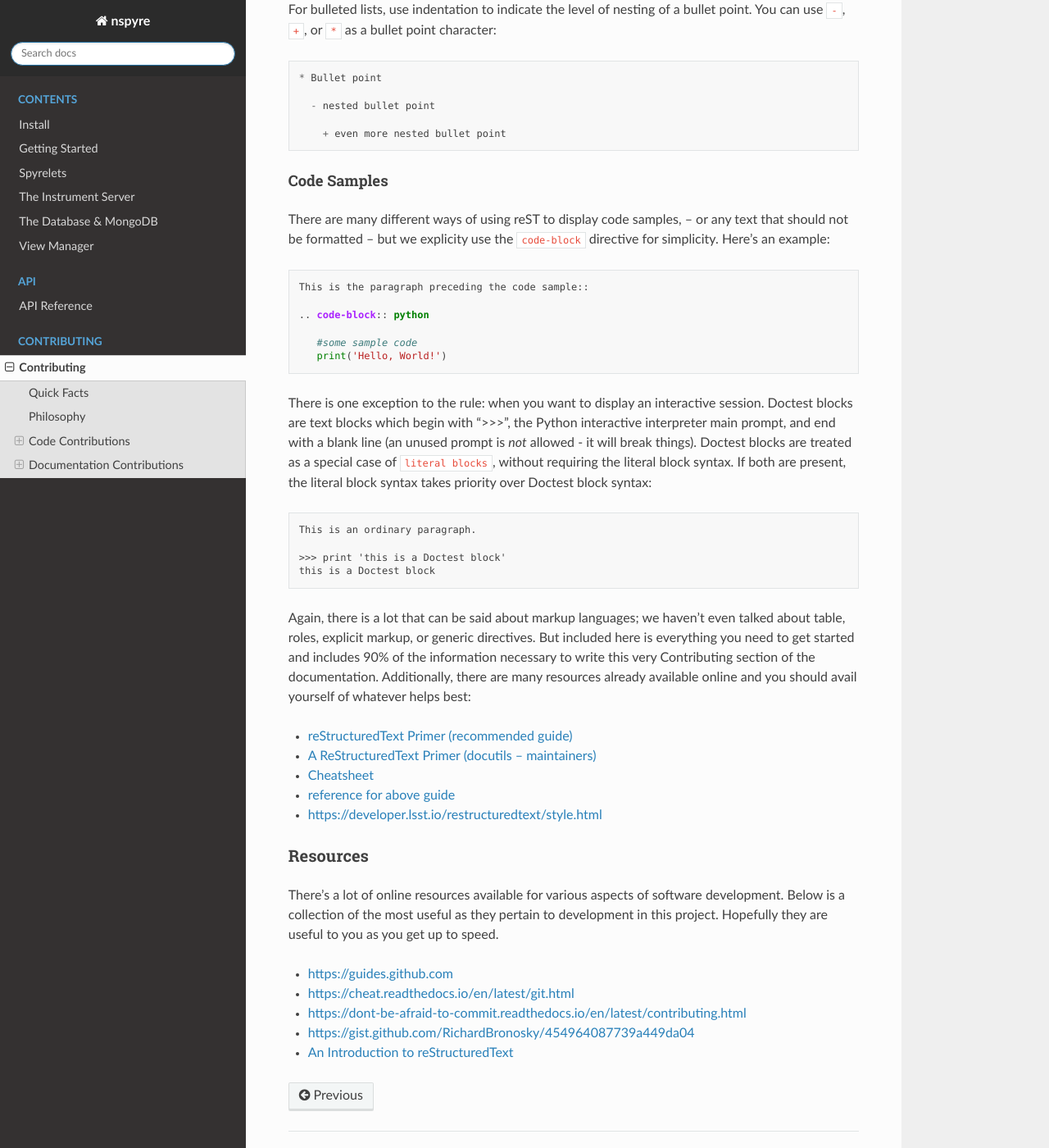
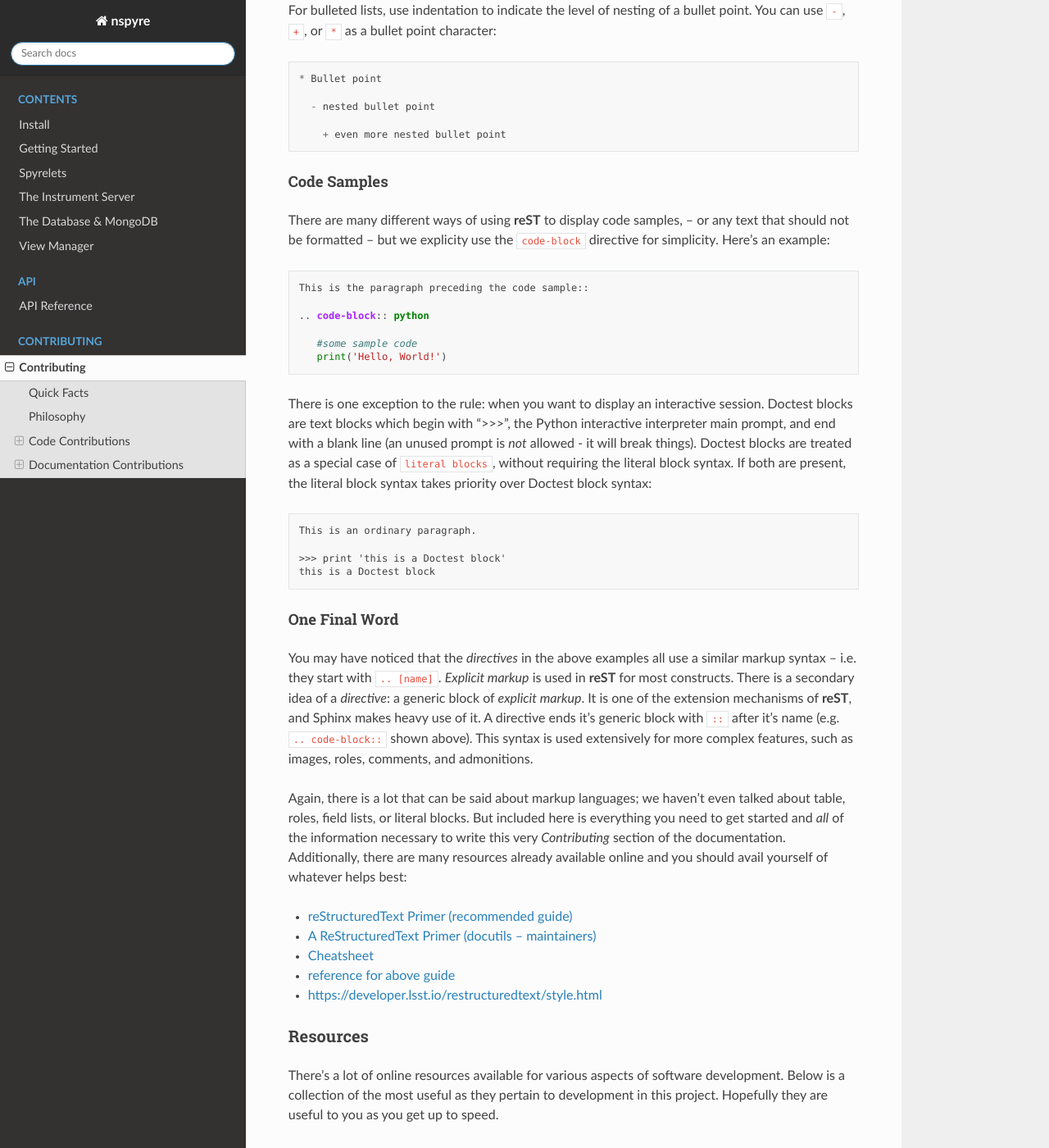
Before and after one commit to nspyre-org/nspyre, a Sphinx documentation site: the page built from docs/contributing.rst, in a window 1280 px wide and 1400 px high, scrolled down 9230 px. Shown: the whole window at 82% size. Built offline with Sphinx 7.4.7 and the Read the Docs theme 2.0.0, drawn with Linux system fonts in a browser that asks for light colours; some of the changed text lies outside the part shown.

Commit message:
Update contributing.rst

```diff
--- a/docs/contributing.rst
+++ b/docs/contributing.rst
@@ -207,7 +207,7 @@ Writing Docs
 
 Documentation improvements are always welcome! The documentation files live in the ``docs/`` directory of the codebase. They’re written in `reStructuredText <https://www.sphinx-doc.org/en/master/usage/restructuredtext/basics.html>`_, and use `Sphinx <https://www.sphinx-doc.org/en/master/>`_ to generate the full suite of documentation, with site hosting provided by `ReadTheDocs <https://docs.readthedocs.io/en/stable/intro/getting-started-with-sphinx.html>`_. Writing documentation is a great way to start contributing, especially if you are new, and will help get you familiar with the codebase.
 
-reStructuredText is an easy-to-read, what-you-see-is-what-you-get plaintext markup syntax and parser system. It is useful for inline program documentation (such as Python docstrings), for quickly creating simple web pages, and for standalone documents. Markdown is another, slightly simpler alternative. reStructuredText is a bit harder to use, but is more powerful and is widely used for Python documentation.
+reStructuredText is an easy-to-read, what-you-see-is-what-you-get plaintext markup syntax and parser system. It is useful for inline program documentation (such as Python docstrings), for quickly creating simple web pages, and for standalone documents. `Markdown <https://daringfireball.net/projects/markdown/>`_ is another, slightly simpler alternative. reStructuredText is a bit harder to use, but is more powerful and is widely used for Python documentation.
 
 The reasons for using a markup language are straight-forward:
 
@@ -261,10 +261,10 @@ There are many resources on **reST** syntax, but we've found it helpful to know
 
           It refers to the section itself, see :ref:`my-reference-label`.
 
-       The ``:ref:`` role would then generate a link to the section, with the link title being “Section to cross-reference”. This works just as well when the section and reference are in different source files. Note that *labels must start with an underscore*, but it's reference does not.
+       The ``:ref:`` role would then generate a link to the section, with the link title being “Section to cross-reference”. This works just as well when the section and reference are in different source files. Note that *labels must start with an underscore*, but it's reference does not; additionally, label definitions start with two periods and end with a colon.
      - Labels that aren’t placed before a section title can still be referenced, but you must give the link an explicit title, using this syntax: ``:ref:`Link title <label-name>`.``
 
-#. If asterisks \* or backquotes \\ appear in running text and could be confused with inline markup delimiters, they have to be escaped with a backslash.
+#. If asterisks \* or backquotes \\ appear in running text and could be confused with inline markup delimiters, they have to be escaped with a backslash ``*escape* \``with\`` \"\\"``.
 
 Headers
 ^^^^^^^
@@ -319,7 +319,7 @@ For bulleted lists, use indentation to indicate the level of nesting of a bullet
 Code Samples
 ^^^^^^^^^^^^
 
-There are many different ways of using reST to display code samples, -- or any text that should not be formatted -- but we explicity use the ``code-block`` directive for simplicity. Here's an example:
+There are many different ways of using **reST** to display code samples, -- or any text that should not be formatted -- but we explicity use the ``code-block`` directive for simplicity. Here's an example:
 
 .. code-block:: rst
 
@@ -339,7 +339,12 @@ There is one exception to the rule: when you want to display an interactive sess
    >>> print 'this is a Doctest block'
    this is a Doctest block
 
-Again, there is a lot that can be said about markup languages; we haven't even talked about table, roles, explicit markup, or generic directives. But included here is everything you need to get started and includes 90% of the information necessary to write this very Contributing section of the documentation. Additionally, there are many resources already available online and you should avail yourself of whatever helps best:
+One Final Word
+^^^^^^^^^^^^^^
+
+You may have noticed that the *directives* in the above examples all use a similar markup syntax -- i.e. they start with ``.. [name]``. *Explicit markup* is used in **reST** for most constructs. There is a secondary idea of a *directive*: a generic block of *explicit markup*. It is one of the extension mechanisms of **reST**, and Sphinx makes heavy use of it. A directive ends it's generic block with ``::`` after it's name (e.g. ``.. code-block::`` shown above). This syntax is used extensively for more complex features, such as images, roles, comments, and admonitions.
+
+Again, there is a lot that can be said about markup languages; we haven't even talked about table, roles, field lists, or literal blocks. But included here is everything you need to get started and *all* of the information necessary to write this very *Contributing* section of the documentation. Additionally, there are many resources already available online and you should avail yourself of whatever helps best:
 
 * `reStructuredText Primer (recommended guide) <https://www.sphinx-doc.org/en/master/usage/restructuredtext/basics.html>`_
 * `A ReStructuredText Primer (docutils -- maintainers) <https://docutils.readthedocs.io/en/sphinx-docs/user/rst/quickstart.html>`_
```
